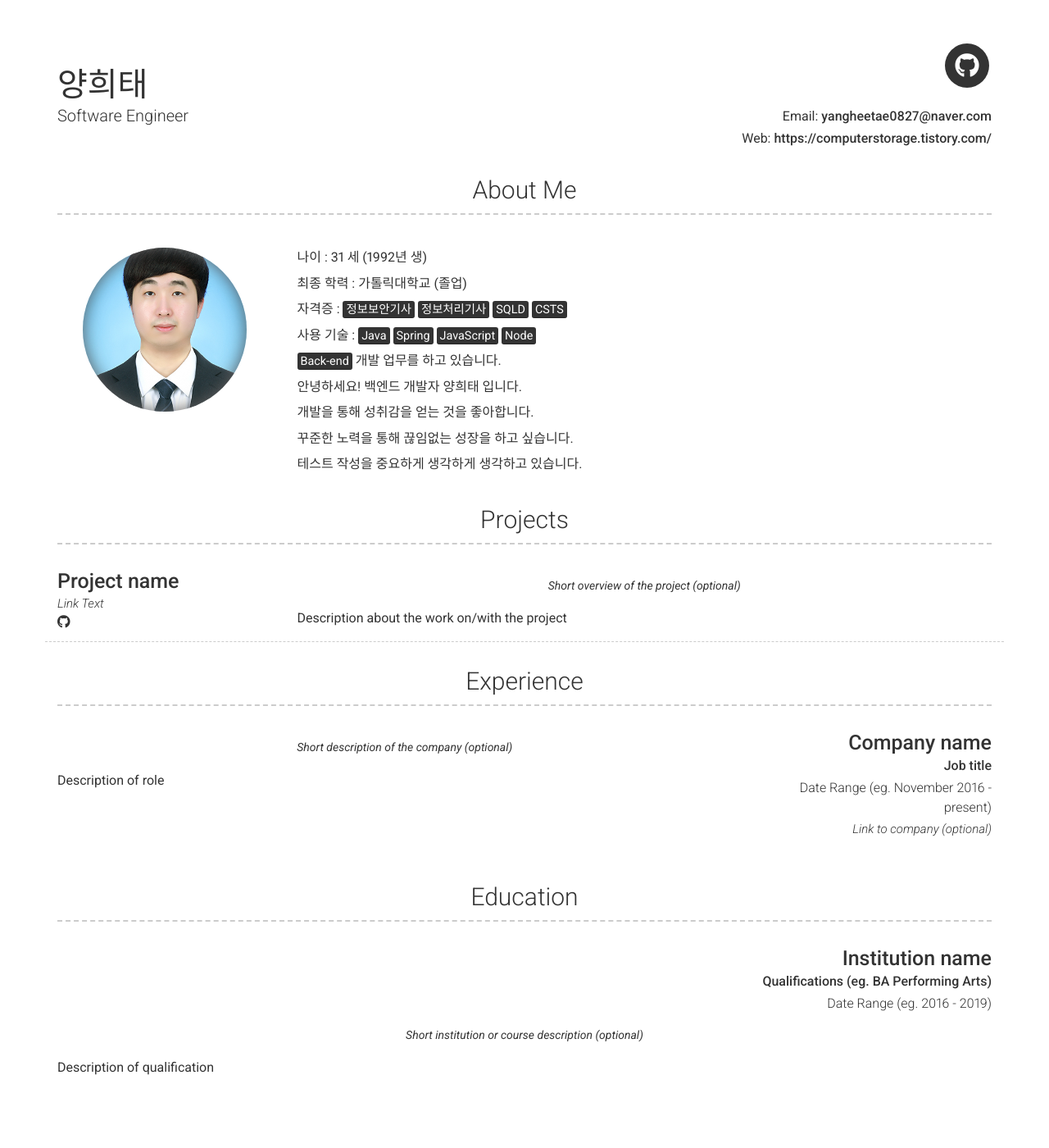
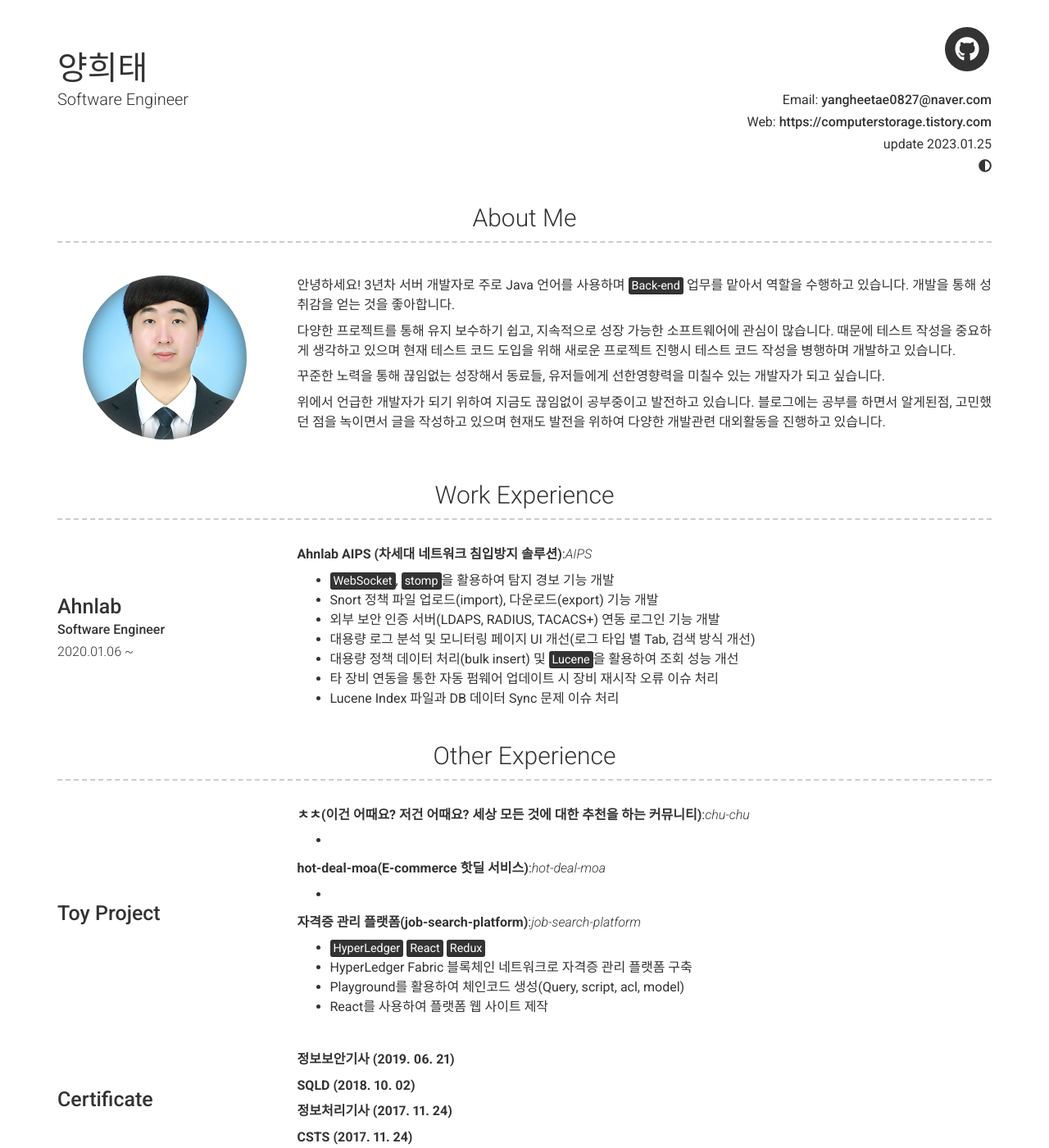
Before and after one commit to yht0827/resume, a Jekyll site: the page built from index.md, in a window 1280 px wide and 1400 px high. Shown: the whole window at 82% size. Built offline with Jekyll 4.4.1, drawn with Linux system fonts in a browser that asks for light colours; nearby versions of some CDN libraries.

Commit message:
-- 이력서 추가

```diff
--- a/_config.yml
+++ b/_config.yml
@@ -11,7 +11,7 @@ name: 양희태
 title: Software Engineer
 email: yangheetae0827@naver.com
 # email_title: Email (Email title override)
-website: https://computerstorage.tistory.com/
+website: https://computerstorage.tistory.com
 # website_title: Web (Website title override)
 
 # Dark Mode (true/false/never)
@@ -34,54 +34,61 @@ github_username: yht0827
 # about_title: About Me (Use this to override about section title)
 about_profile_image: images/profile.jpg
 about_content: | # this will include new lines to allow paragraphs
-  나이 : 31 세 (1992년 생)
+  안녕하세요! 3년차 서버 개발자로 주로 Java 언어를 사용하며 <mark>Back-end</mark> 업무를 맡아서 역할을 수행하고 있습니다. 개발을 통해 성취감을 얻는 것을 좋아합니다.
 
-  최종 학력 : 가톨릭대학교 (졸업)
+  다양한 프로젝트를 통해 유지 보수하기 쉽고, 지속적으로 성장 가능한 소프트웨어에 관심이 많습니다. 때문에 테스트 작성을 중요하게 생각하고 있으며 현재 테스트 코드 도입을 위해 새로운 프로젝트 진행시 테스트 코드 작성을 병행하며 개발하고 있습니다.
 
-  자격증 : <mark>정보보안기사</mark> <mark>정보처리기사</mark> <mark>SQLD</mark> <mark>CSTS</mark>
+  꾸준한 노력을 통해 끊임없는 성장해서 동료들, 유저들에게 선한영향력을 미칠수 있는 개발자가 되고 싶습니다.
 
-  사용 기술 : <mark>Java</mark> <mark>Spring</mark> <mark>JavaScript</mark> <mark>Node</mark>
-
-  <mark>Back-end</mark> 개발 업무를 하고 있습니다.
-
-  안녕하세요! 백엔드 개발자 양희태 입니다.
-
-  개발을 통해 성취감을 얻는 것을 좋아합니다.
-
-  꾸준한 노력을 통해 끊임없는 성장을 하고 싶습니다.
-
-  테스트 작성을 중요하게 생각하게 생각하고 있습니다.
+  위에서 언급한 개발자가 되기 위하여 지금도 끊임없이 공부중이고 발전하고 있습니다. 블로그에는 공부를 하면서 알게된점, 고민했던 점을 녹이면서 글을 작성하고 있으며 현재도 발전을 위하여 다양한 개발관련 대외활동을 진행하고 있습니다.
 
 content:
-  - title: Projects # Title for the section
-    layout: list # Type of content section (list/text)
+  - title: Work Experience
+    layout: list
     content:
       - layout: top-left
-        border: weak  # Value of `weak` will display a weak border below this item. # Any
-                      # other value (or no value) means no border will be displayed
-        title: Project name
-        link: Link to project (eg. sproogen.github.io/modern-resume-theme)(optional)
-        link_text: Link Text
-        additional_links:
-          - title:  Github page for project (eg. sproogen/modern-resume-theme)
-            icon: fab fa-github
-            url: Link to project (eg. sproogen.github.io/modern-resume-theme)
-        quote: >
-          Short overview of the project (optional)
+        title: Ahnlab
+        sub_title: Software Engineer
+        caption: 2020.01.06 ~
         description: | # this will include new lines to allow paragraphs
-          Description about the work on/with the project
-  - title: Experience
+          **Ahnlab AIPS (차세대 네트워크 침입방지 솔루션)**:<a href="https://www.ahnlab.com/kr/site/product/productView.do?prodSeq=131" target="_blank" style="color: inherit;font-style: italic;font-weight: 300;">AIPS</a>
+          - <mark>WebSocket</mark>, <mark>stomp</mark>을 활용하여 탐지 경보 기능 개발
+          - Snort 정책 파일 업로드(import), 다운로드(export) 기능 개발
+          - 외부 보안 인증 서버(LDAPS, RADIUS, TACACS+) 연동 로그인 기능 개발
+          - 대용량 로그 분석 및 모니터링 페이지 UI 개선(로그 타입 별 Tab, 검색 방식 개선)
+          - 대용량 정책 데이터 처리(bulk insert) 및 <mark>Lucene</mark>을 활용하여 조회 성능 개선
+          - 타 장비 연동을 통한 자동 펌웨어 업데이트 시 장비 재시작 오류 이슈 처리
+          - Lucene Index 파일과 DB 데이터 Sync 문제 이슈 처리
+
+  - title: Other Experience
     layout: list
     content:
-      - layout: right
-        title: Company name
-        sub_title: Job title
-        caption: Date Range (eg. November 2016 - present)
-        link: Link to company (optional)
-        quote: >
-          Short description of the company (optional)
+      - layout: top-left
+        title: Toy Project
         description: | # this will include new lines to allow paragraphs
-          Description of role
+          **ㅊㅊ(이건 어때요? 저건 어때요? 세상 모든 것에 대한 추천을 하는 커뮤니티)**:<a href="https://github.com/f-lab-edu/chu-chu" target="_blank" style="color: inherit;font-style: italic;font-weight: 300;">chu-chu</a>
+           -
+
+          **hot-deal-moa(E-commerce 핫딜 서비스)**:<a href="https://github.com/f-lab-edu/hot-deal-moa" target="_blank" style="color: inherit;font-style: italic;font-weight: 300;">hot-deal-moa</a>
+           -
+
+          **자격증 관리 플랫폼(job-search-platform)**:<a href="https://github.com/yht0827/JobSearchPlatform" target="_blank" style="color: inherit;font-style: italic;font-weight: 300;">job-search-platform</a>
+          - <mark>HyperLedger</mark> <mark>React</mark> <mark>Redux</mark>
+          - HyperLedger Fabric 블록체인 네트워크로 자격증 관리 플랫폼 구축
+          - Playground를 활용하여 체인코드 생성(Query, script, acl, model)
+          - React를 사용하여 플랫폼 웹 사이트 제작
+
+      - layout: top-left
+        title: Certificate
+        description: | # this will include new lines to allow paragraphs
+          **정보보안기사 (2019. 06. 21)**
+
+          **SQLD (2018. 10. 02)**
+
+          **정보처리기사 (2017. 11. 24)**
+
+          **CSTS (2017. 11. 24)**
+
   - title: Education
     layout: list
     content:
@@ -95,9 +102,9 @@ content:
           Description of qualification
 more_title: Others
 more_content: | # this will include new lines to allow paragraphs
-      - 한이음 멘토링 프로젝트 (2019.04 ~ 2019.12)
-      - 대학교 성적 우수 과목 멘토링 (2017.03 ~ 2017.12)
-      - 3D Print & IoT Camp (2016.05)
+  - 한이음 멘토링 프로젝트 (2019.04 ~ 2019.12)
+  - 대학교 성적 우수 과목 멘토링 (2017.03 ~ 2017.12)
+  - 3D Print & IoT Camp (2016.05)
 
 # Footer
 footer_show_references: true
@@ -112,9 +119,9 @@ sass:
   style: compressed
 
 plugins:
- - jekyll-seo-tag
+  - jekyll-seo-tag
 
-exclude : [
+exclude: [
   "Gemfile",
   "Gemfile.lock",
   "node_modules",
@@ -125,4 +132,4 @@ exclude : [
   "lib/",
   "scripts/",
   "docker-compose.yml",
-  ]
+]
--- a/_includes/about.html
+++ b/_includes/about.html
@@ -1,6 +1,5 @@
 <div class="container intro-container">
-  <h3 id="{{ site.about_title | slugify | default: 'about-me' }}">{{ site.about_title | default:
-  "About Me" }}</h3>
+  <h3>{{ site.about_title | default: "About Me" }}</h3>
   <div class="row clearfix">
     {%- if site.about_profile_image -%}
       <div class="col-xs-12 col-sm-4 col-md-3 no-print">
--- a/_includes/head.html
+++ b/_includes/head.html
@@ -2,9 +2,13 @@
   <meta charset="utf-8">
   <meta http-equiv="X-UA-Compatible" content="IE=edge">
   <meta name="viewport" content="width=device-width, initial-scale=1">
+  <meta property="og:type" content="article">
+  <meta property="og:image" content="https://taetaetae.github.io/resume/images/profile.png">
+  <meta property="og:url" content="https://taetaetae.github.io/resume/">
+  <meta property="og:title" content="이력서 : 권태관 / Software Engineer ">
+  <meta property="og:description" content="8년 차 웹 개발자로 천만 명 이상의 회원을 관리하고 대용량 데이터를 처리한 경험이 있습니다. 주로 Java 언어를 사용하며 서버사이드 개발을 하고 있으며 글로벌 서비스를 포함한 다양한 성격의 웹 서비스를 운영 및 개발한 경험이 있습니다.">
 
   <title>{{ site.name }} | {{ site.title }}</title>
-  {%- seo title=false -%}
 
   <link rel="stylesheet" href="{{ '/assets/main.css' | relative_url }}">
   <link rel="shortcut icon" type="image/x-icon" href="{{ site.favicon | default: '/assets/favicon.ico' | relative_url }}">
--- a/_includes/header.html
+++ b/_includes/header.html
@@ -1,4 +1,4 @@
-<div class="container header-container">
+<div class="container header-contianer">
   <div class="row">
     <div class="col-xs-12 col-sm-6 col-md-6 col-lg-8 header-left">
       <h1>{{ site.name | escape }}</h1>
@@ -83,17 +83,17 @@
             </a>
           </li>
         {%- endif -%}
+        {%- if site.googleplus_username -%}
+          <li>
+            <a target="_blank" href="https://plus.google.com/{{ site.googleplus_username| escape }}" class="button button--sacnite button--round-l">
+              <i class="fab fa-google-plus" title="Google plus link"></i>
+            </a>
+          </li>
+        {%- endif -%}
         {%- if site.orcid_username -%}
           <li>
             <a target="_blank" href="https://orcid.org/{{ site.orcid_username | escape }}" class="button button--sacnite button--round-l">
               <i class="fab fa-orcid" title="ORCiD link"></i>
-            </a>
-          </li>
-        {%- endif -%}
-        {%- if site.googlescholar_username -%}
-          <li>
-            <a target="_blank" href="https://scholar.google.com/citations?user={{ site.googlescholar_username| escape }}" class="button button--sacnite button--round-l">
-              <i class="fab fa-google" title="Google scholar link"></i>
             </a>
           </li>
         {%- endif -%}
@@ -121,6 +121,12 @@
           {{ site.website_title | default: "Web" }}: {% include a.html href=site.website %}{{ site.website | escape }}</a>
         </p>
       {%- endif -%}
+        <p>update {{ site.update_date }}</p>
+        <p>
+            <a style="cursor: pointer;" class="" onclick="javascript:document.body.classList.toggle('dark');">
+              <i class="fas fa-adjust" title="ORCiD link"></i>
+            </a>
+        </p>
     </div>
   </div>
 </div>
--- a/_includes/section-list.html
+++ b/_includes/section-list.html
@@ -1,7 +1,7 @@
 {% for item in include.content %}
-  <div class="row clearfix layout layout-{{item.layout | default: 'left'}} border-{{item.border | default: 'no'}}">
+  <div class="row clearfix layout layout-{{item.layout | default: 'left'}}">
     <div class="col-xs-12 col-sm-4 col-md-3 col-print-12 details">
-      <h4 id="{{ item.title | slugify }}">{{ item.title }}</h4>
+      <h4>{{ item.title }}</h4>
       {%- if item.sub_title -%}<p><b>{{ item.sub_title }}</b></p>{%- endif -%}
       {%- if item.caption -%}<p>{{ item.caption }}</p>{%- endif -%}
 
```
Also changed, not shown: _data/experience.yml (deleted, +0 -9 lines), _data/introduce.yml (deleted, +0 -7 lines).
